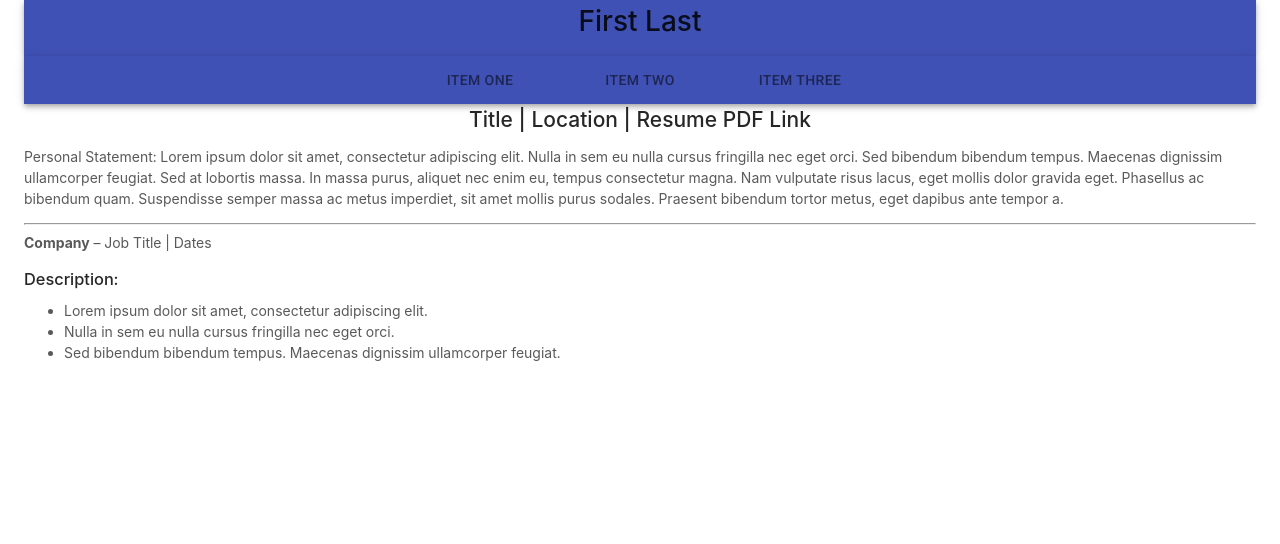
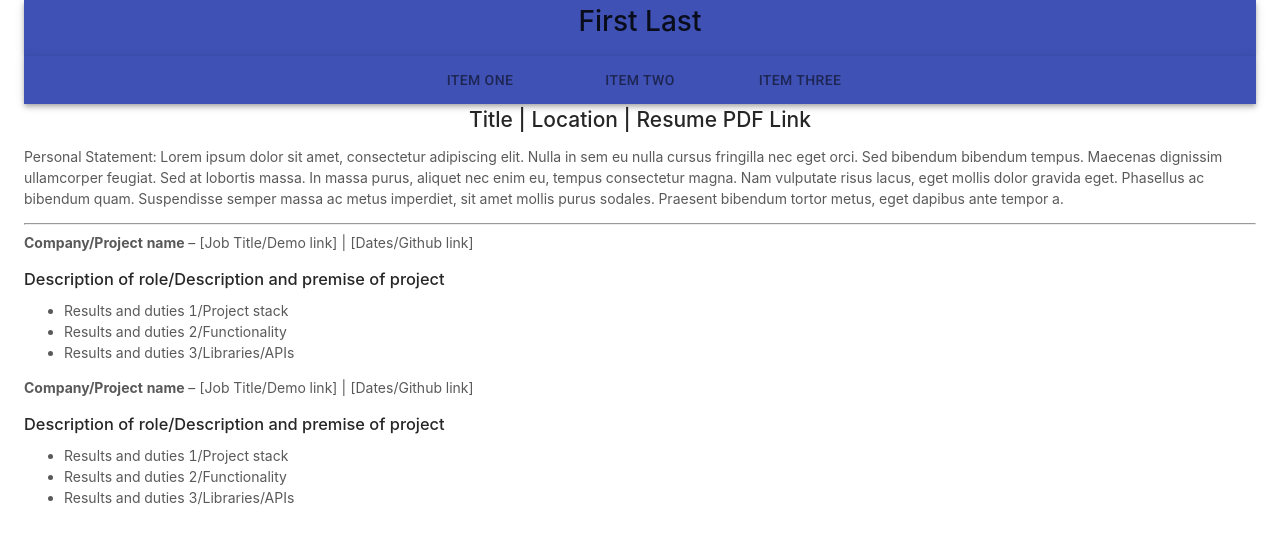
Before and after one commit to marycriv/my-site-2020, a React (Create React App) app: page / in a window 1280 px wide. Shown: the top 544 px of the page. Built offline with nearby package versions, Linux system fonts and the light colour scheme.

Commit message:
work and project entries combined - reusable components

```diff
--- a/src/components/WorkEntry.js
+++ /dev/null
@@ -1,19 +0,0 @@
-import React from 'react';
-
-class WorkEntry extends React.Component {
-    render(){
-        return (
-            <div className="work-entry">
-                <p><b>Company</b> – Job Title | Dates</p>
-                <h3>Description:</h3>
-                <ul>
-                    <li>Lorem ipsum dolor sit amet, consectetur adipiscing elit.</li>
-                    <li>Nulla in sem eu nulla cursus fringilla nec eget orci.</li>
-                    <li>Sed bibendum bibendum tempus. Maecenas dignissim ullamcorper feugiat.</li>
-                </ul>
-            </div>
-        )
-    }
-}
-
-export default WorkEntry;
--- /dev/null
+++ b/src/components/WorkProjectEntry.js
@@ -0,0 +1,19 @@
+import React from 'react';
+
+class WorkProjectEntry extends React.Component {
+    render(){
+        return (
+            <div className="work-project-entry">
+                <p><b>Company/Project name</b> – [Job Title/Demo link] | [Dates/Github link]</p>
+                <h3>Description of role/Description and premise of project</h3>
+                <ul>
+                    <li>Results and duties 1/Project stack</li>
+                    <li>Results and duties 2/Functionality</li>
+                    <li>Results and duties 3/Libraries/APIs</li>
+                </ul>
+            </div>
+        )
+    }
+}
+
+export default WorkProjectEntry;
--- a/src/containers/ResumeContainer.js
+++ b/src/containers/ResumeContainer.js
@@ -1,5 +1,5 @@
 import React from 'react';
-import WorkEntry from './../components/WorkEntry';
+import WorkProjectEntry from './../components/WorkProjectEntry';
 
 class ResumeContainer extends React.Component {
     render(){
@@ -11,7 +11,14 @@ class ResumeContainer extends React.Component {
                 </div>
                 <hr/>
                 <div className="work-experience">
-                    <WorkEntry />
+                    <WorkProjectEntry />
+                    <WorkProjectEntry />
+                </div>
+                <div className="projects">
+
+                </div>
+                <div className="education">
+
                 </div>
             </div>
         )
```
